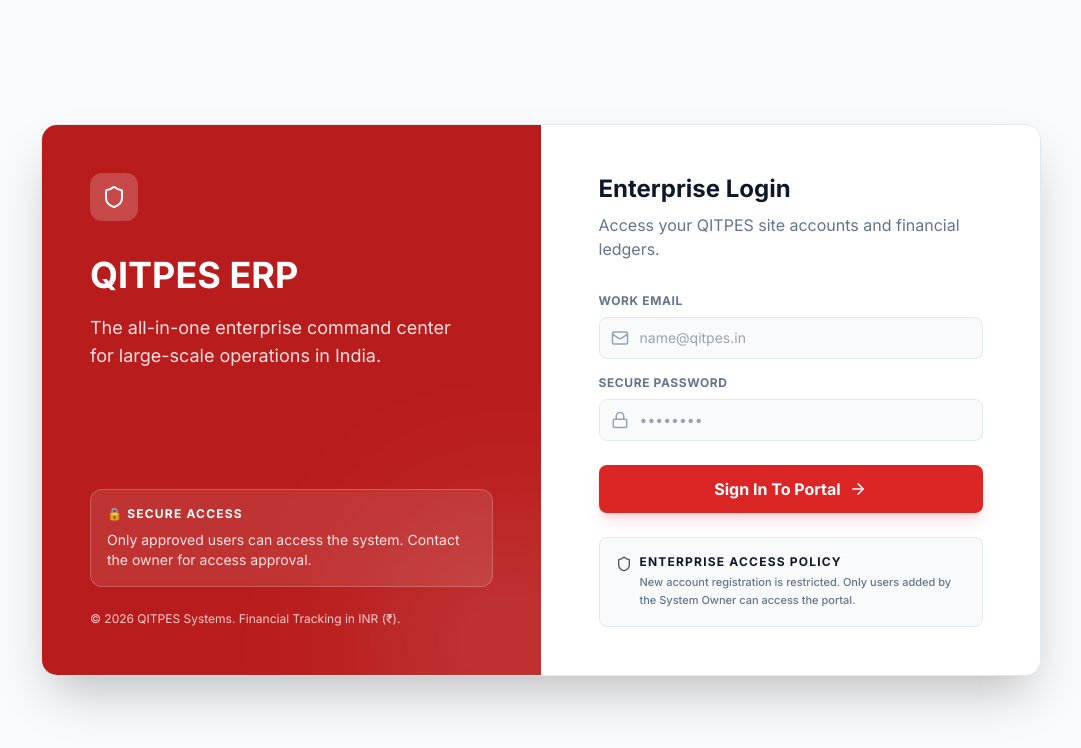
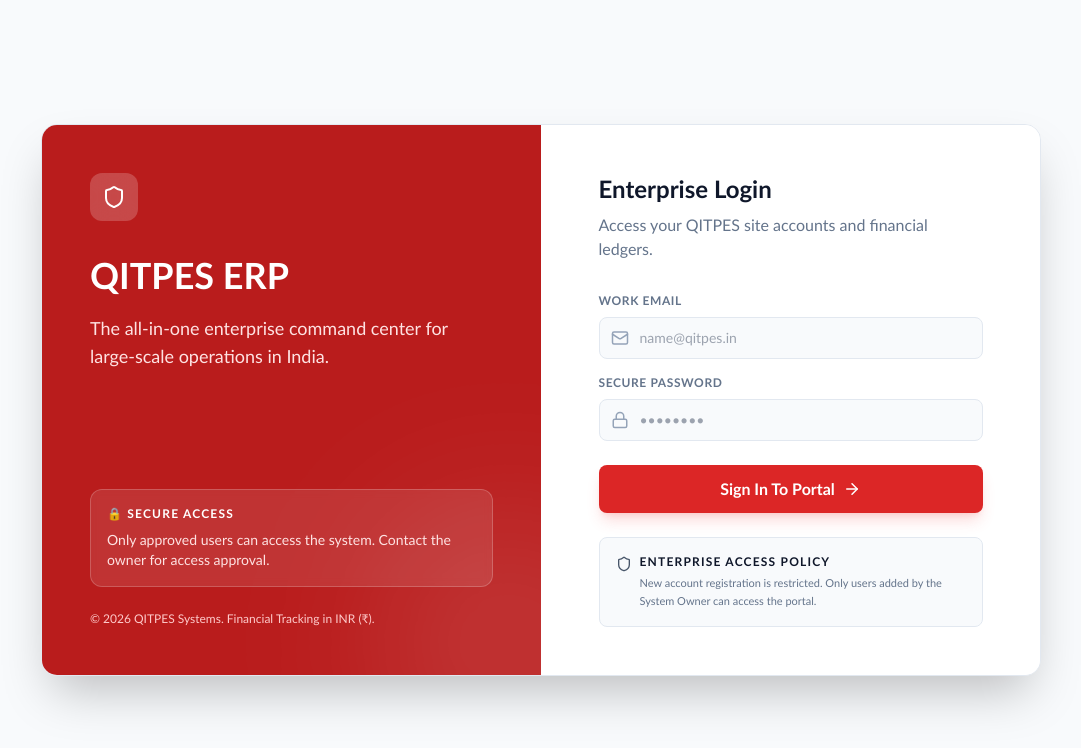
Before and after one commit to sourishdey2005/QITPES-ERP-SYSTEM, a React (Vite) app: page /#/login in a window 1280 px wide. Shown: the top 748 px of the page, without its empty margins (99-1180 px from the left). Built offline with nearby package versions, Linux system fonts and the light colour scheme; no server answers.

Commit message:
style: changed entire project font to Calibri

```diff
--- a/index.html
+++ b/index.html
@@ -1,25 +1,39 @@
-
 <!DOCTYPE html>
 <html lang="en">
+
 <head>
   <meta charset="UTF-8" />
   <meta name="viewport" content="width=device-width, initial-scale=1.0" />
   <title>QITPES ERP SYSTEM</title>
   <script src="https://cdn.tailwindcss.com"></script>
+  <script>
+    tailwind.config = {
+      theme: {
+        extend: {
+          fontFamily: {
+            sans: ['Calibri', 'Inter', 'sans-serif'],
+          },
+        },
+      },
+    }
+  </script>
   <link href="https://fonts.googleapis.com/css2?family=Inter:wght@300;400;500;600;700&display=swap" rel="stylesheet">
   <style>
     body {
-        font-family: 'Inter', sans-serif;
+      font-family: 'Calibri', 'Inter', sans-serif;
       background-color: #f8fafc;
     }
+
     .page-transition {
       animation: fadeInUp 0.5s ease-out;
     }
+
     @keyframes fadeInUp {
       from {
         opacity: 0;
         transform: translateY(10px);
       }
+
       to {
         opacity: 1;
         transform: translateY(0);
@@ -43,9 +57,11 @@
 }
 </script>
 </head>
+
 <body>
   <div id="root"></div>
   <!-- Load the main application module -->
   <script type="module" src="index.tsx"></script>
 </body>
+
 </html>
--- a/src/theme.css
+++ b/src/theme.css
@@ -41,7 +41,7 @@
 }
 
 body {
-  font-family: -apple-system, BlinkMacSystemFont, 'Segoe UI', 'Roboto', 'Oxygen',
+  font-family: 'Calibri', -apple-system, BlinkMacSystemFont, 'Segoe UI', 'Roboto', 'Oxygen',
     'Ubuntu', 'Cantarell', 'Fira Sans', 'Droid Sans', 'Helvetica Neue',
     sans-serif;
   -webkit-font-smoothing: antialiased;
```
Lines whose indentation alone changed are shown as unchanged.
